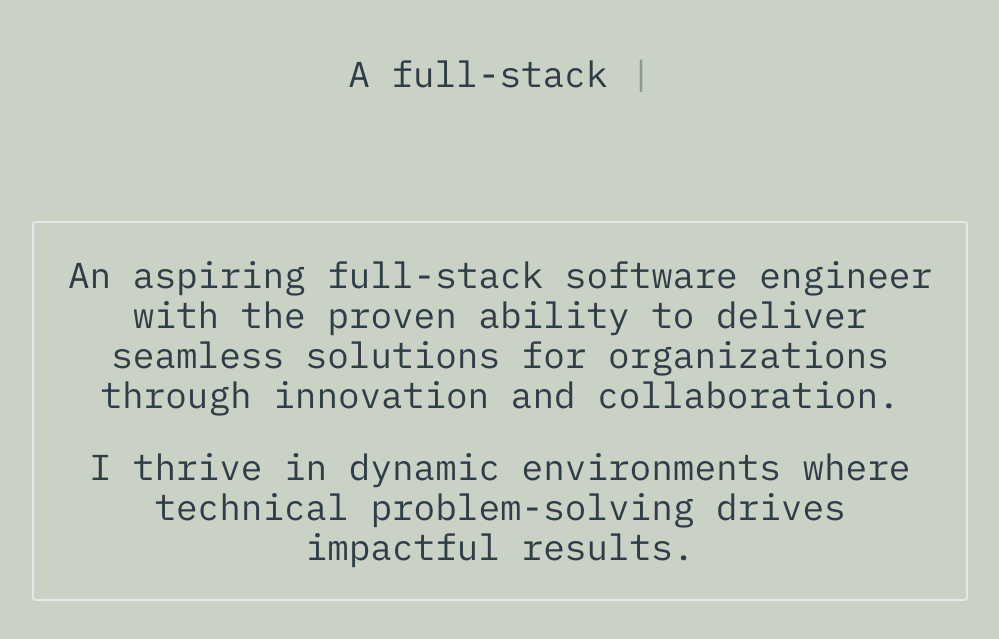
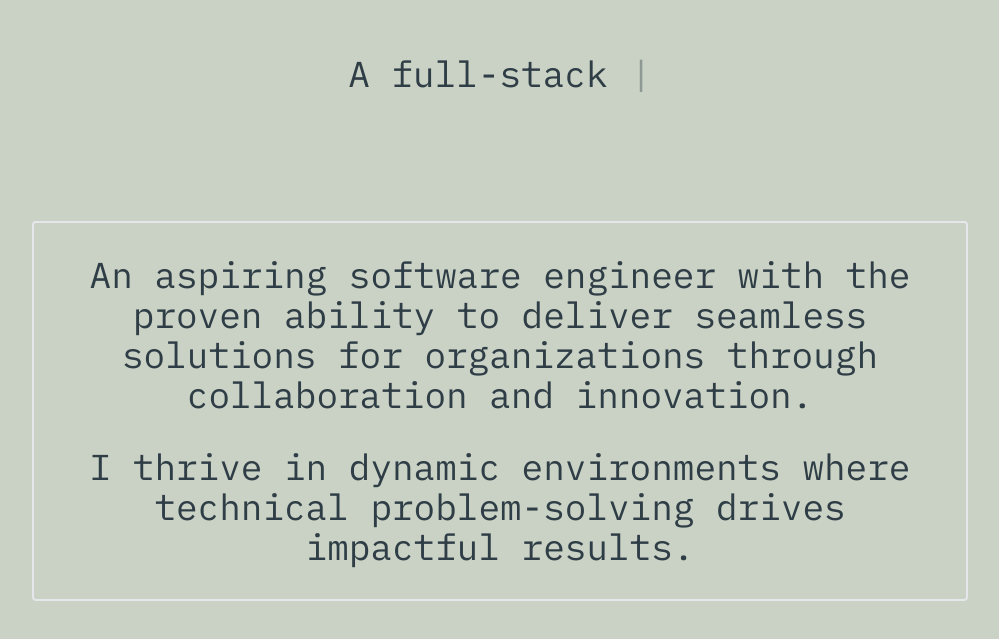
Before and after one commit to dobsonddev/dobsonddev-portfolio, a Next.js app: page / in a window 1280 px wide. Shown: the part 587-1226 px from the top of the page, without its empty margins (140-1139 px from the left). Built offline with nearby package versions, Linux system fonts and the light colour scheme.

Commit message:
Update HomeData.ts

```diff
--- a/src/components/Home/HomeData.ts
+++ b/src/components/Home/HomeData.ts
@@ -20,7 +20,7 @@ const homeData: HomeData = {
         "A lover of the outdoors 🌲",
         "A tater tot connoisseur 🥔",
     ],
-    missionStatementTop: "An aspiring full-stack software engineer with the proven ability to deliver seamless solutions for organizations through innovation and collaboration.",
+    missionStatementTop: "An aspiring software engineer with the proven ability to deliver seamless solutions for organizations through collaboration and innovation.",
     missionStatementBottom: "I thrive in dynamic environments where technical problem-solving drives impactful results.",
 };
 
```
